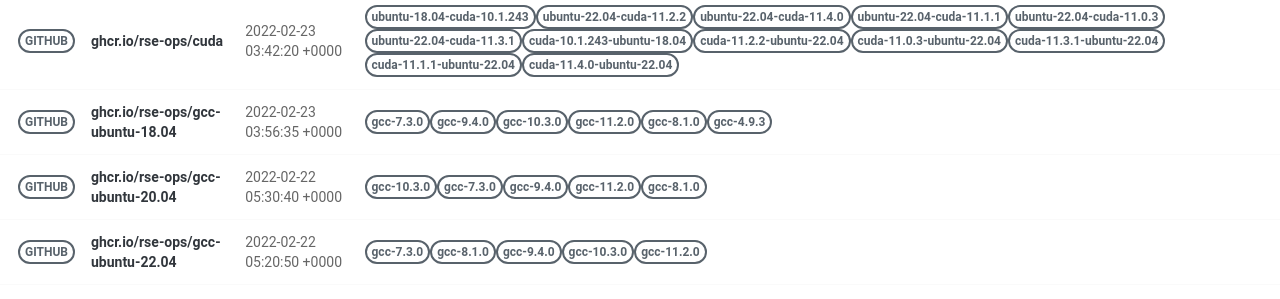
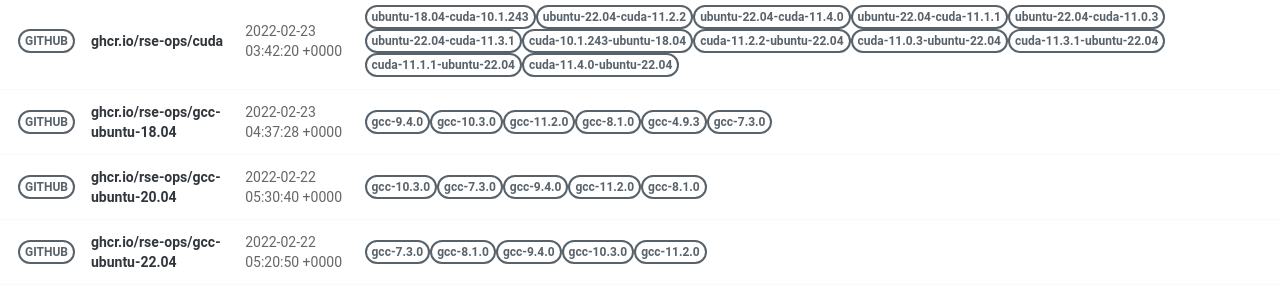
Before and after one commit to rse-ops/docker-images, a Jekyll site: the page built from pages/index.md, in a window 1280 px wide. Shown: the part 502-801 px from the top of the page. Built offline with Jekyll 4.4.1, drawn with Linux system fonts in a browser that asks for light colours; nearby versions of some CDN libraries.

Commit message:
Automated push to update library 2022-02-23

```diff
--- a/_library/ghcr.io-rse-ops-gcc-ubuntu-18.04.md
+++ b/_library/ghcr.io-rse-ops-gcc-ubuntu-18.04.md
@@ -1,14 +1,11 @@
 ---
 layout: container
 name: ghcr.io/rse-ops/gcc-ubuntu-18.04
-updated_at: 2022-02-23 03:56:35.171972
+updated_at: 2022-02-23 04:37:28.165908
 
 
 container_url: https://github.com/orgs/rse-ops/packages/container/package/gcc-ubuntu-18.04
 versions:
- - tag: gcc-7.3.0
-   dockerfile: https://github.com/rse-ops/docker-images/blob/main/ubuntu/gcc/Dockerfile
-   manifest: https://crane.ggcr.dev/manifest/ghcr.io/rse-ops/gcc-ubuntu-18.04:gcc-7.3.0
  - tag: gcc-9.4.0
    dockerfile: https://github.com/rse-ops/docker-images/blob/main/ubuntu/gcc/Dockerfile
    manifest: https://crane.ggcr.dev/manifest/ghcr.io/rse-ops/gcc-ubuntu-18.04:gcc-9.4.0
```
Also changed, not shown: other parts of _library/ghcr.io-rse-ops-gcc-ubuntu-18.04.md (+3 -0 lines).
